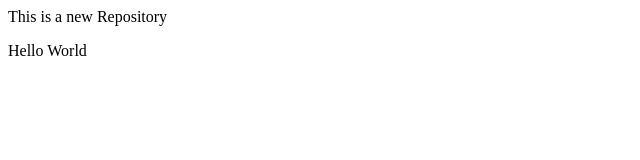
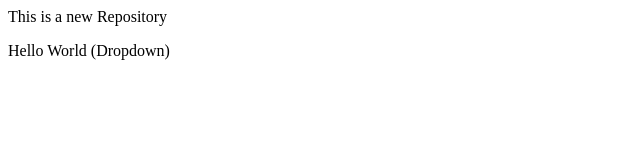
Before and after one commit to Jainendra2807/LocalRepo, a plain HTML site: page index.html in a window 1280 px wide. Shown: the full height of the page, 0-640 px from the left. Drawn offline with Linux system fonts and the light colour scheme.

```diff
--- a/index.html
+++ b/index.html
@@ -1,2 +1,2 @@
 <p>This is a new Repository</p>
-<p>Hello World</p>
+<p>Hello World (Dropdown)</p>
```
